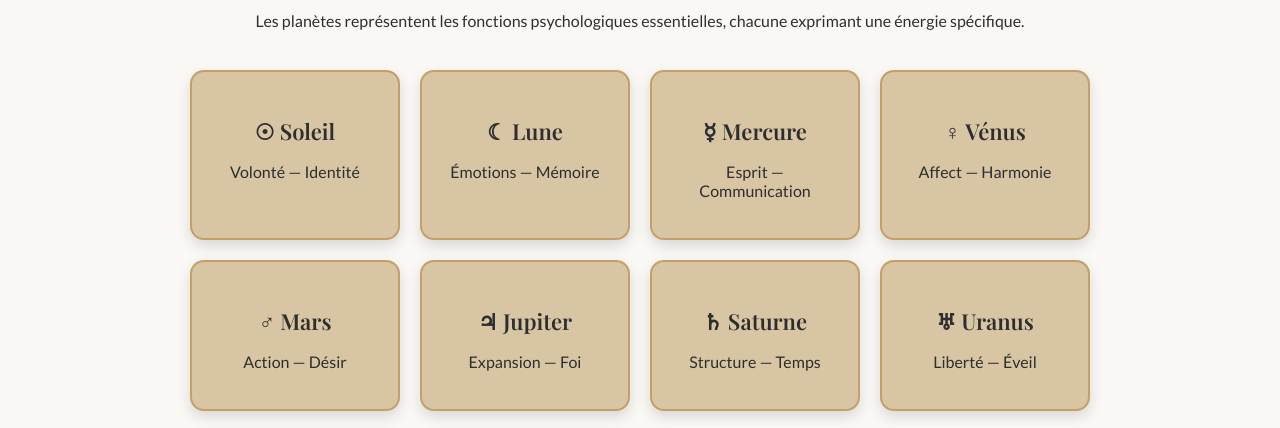
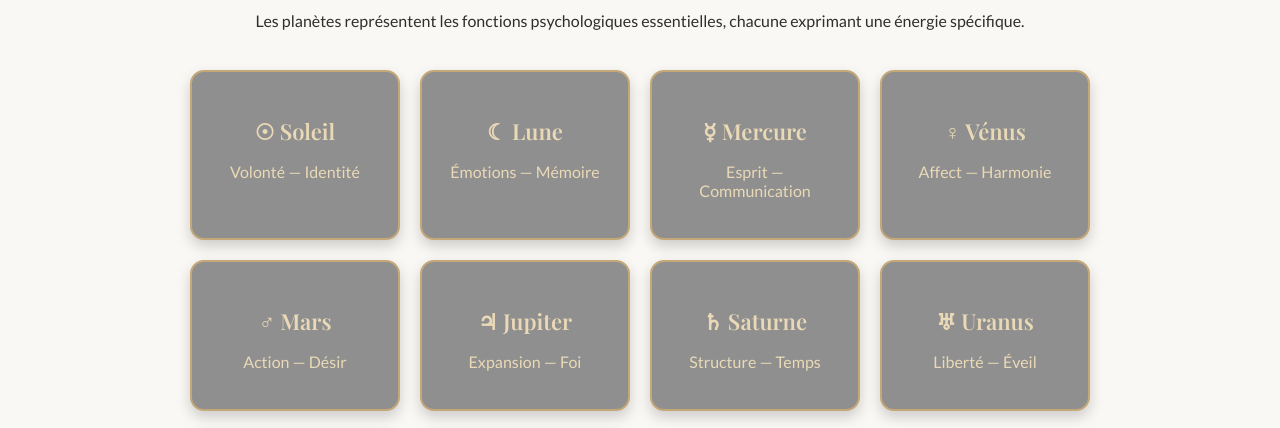
Before and after one commit to joelle63/Astro, a plain HTML site: page planetes.html in a window 1280 px wide. Shown: the part 342-770 px from the top of the page. Drawn offline with nearby package versions, Linux system fonts and the light colour scheme.

Commit message:
Update planetes.html

```diff
--- a/planetes.html
+++ b/planetes.html
@@ -107,27 +107,34 @@
         }
 
         /* 🌟 Carte élégante premium */
-  .carte-planete {
+ .carte-planete {
     padding: 22px;
-    background: #D8C5A3; /* couleur du centre du bandeau */
-    border: 2px solid rgba(184, 142, 74, 0.65); /* doré un peu plus marqué */
+    background: #8F8F8F; /* Gris soutenu, élégant */
+    border: 2px solid #C5A878; /* Or doux */
     border-radius: 14px;
 
-    /* ombre pour relief */
-    box-shadow: 0 6px 14px rgba(0,0,0,0.13);
+    /* Ombre marquée mais élégante */
+    box-shadow: 0 6px 14px rgba(0,0,0,0.18);
 
     transition: all 0.35s ease;
+
+    color: #EAD9B6; /* doré léger pour le texte */
+}
+
+.carte-planete h3,
+.carte-planete p {
+    color: #EAD9B6; /* doré doux lisible */
 }
 
 .carte-planete:hover {
-    background: #CDB28A; /* nuance légèrement plus foncée au survol */
+    background: #7A7A7A; /* gris plus profond au survol */
     transform: translateY(-6px);
 
     box-shadow:
-        0 12px 22px rgba(0,0,0,0.18),
-        0 0 16px rgba(215,190,130,0.60); /* halo doré */
+        0 12px 24px rgba(0,0,0,0.22),          /* ombre plus profonde */
+        0 0 16px rgba(215,190,130,0.50);       /* halo doré subtil */
 
-    border-color: var(--or-fonce);
+    border-color: #B88E4A; /* doré plus marqué */
     cursor: pointer;
 }
 
```
